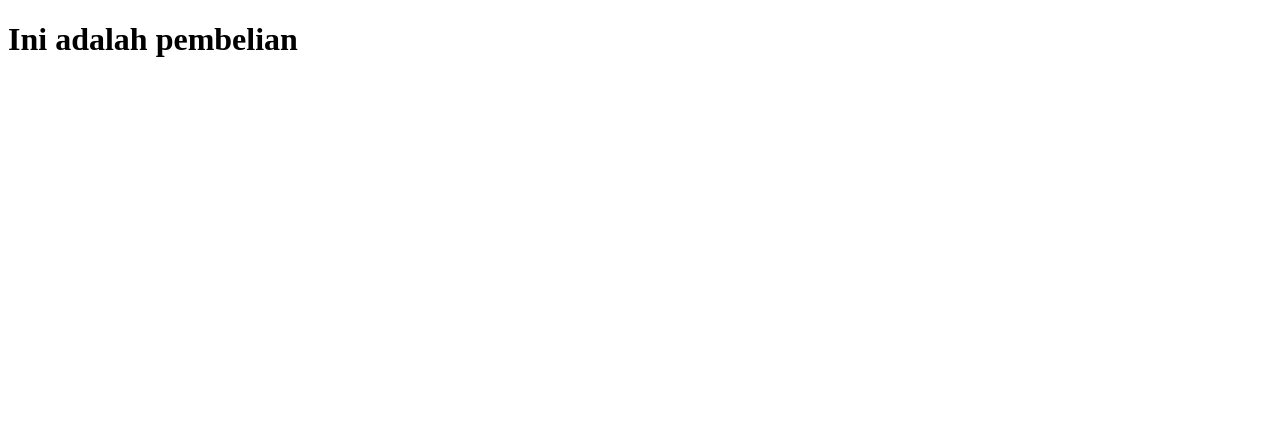
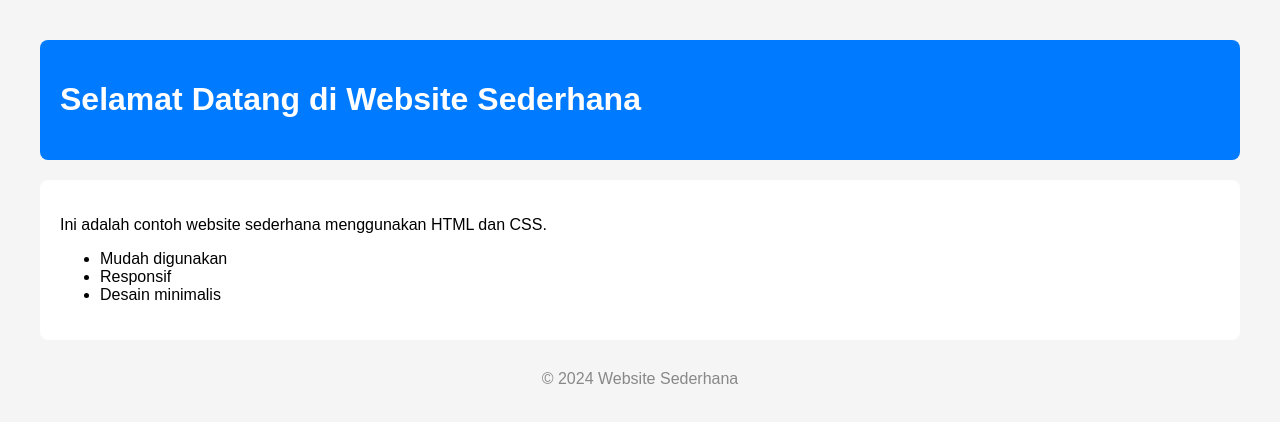
Before and after one commit to SkyFredoz/Tugas-Praktikum-Git-Work-Flow, a plain HTML site: page index.html in a window 1280 px wide. Drawn offline with Linux system fonts and the light colour scheme.

Commit message:
new code in index.html

```diff
--- a/index.html
+++ b/index.html
@@ -1,11 +1,48 @@
 <!DOCTYPE html>
-<html lang="en">
+<html lang="id">
 <head>
     <meta charset="UTF-8">
     <meta name="viewport" content="width=device-width, initial-scale=1.0">
-    <title>Document</title>
+    <title>Website Sederhana</title>
+    <style>
+        body {
+            font-family: Arial, sans-serif;
+            margin: 40px;
+            background: #f5f5f5;
+        }
+        header {
+            background: #007bff;
+            color: #fff;
+            padding: 20px;
+            border-radius: 8px;
+        }
+        main {
+            margin-top: 20px;
+            background: #fff;
+            padding: 20px;
+            border-radius: 8px;
+        }
+        footer {
+            margin-top: 30px;
+            text-align: center;
+            color: #888;
+        }
+    </style>
 </head>
 <body>
-    <h1>Ini adalah pembelian</h1>
+    <header>
+        <h1>Selamat Datang di Website Sederhana</h1>
+    </header>
+    <main>
+        <p>Ini adalah contoh website sederhana menggunakan HTML dan CSS.</p>
+        <ul>
+            <li>Mudah digunakan</li>
+            <li>Responsif</li>
+            <li>Desain minimalis</li>
+        </ul>
+    </main>
+    <footer>
+        &copy; 2024 Website Sederhana
+    </footer>
 </body>
 </html>
```
